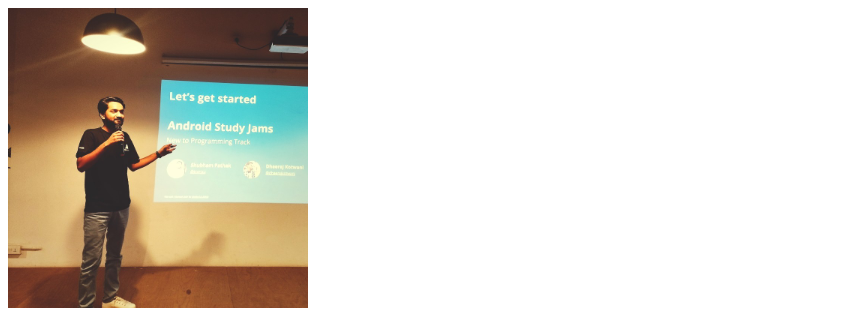
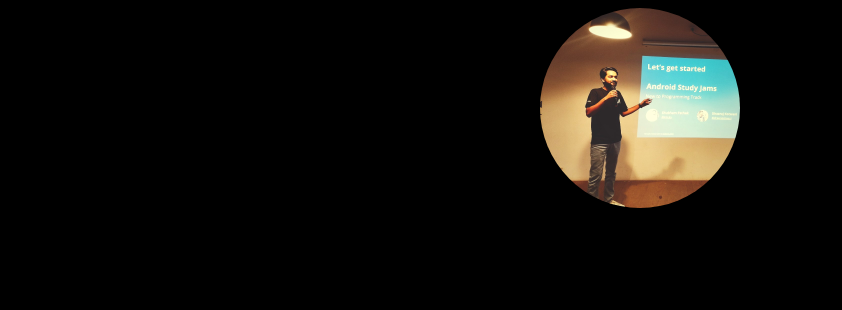
Before and after one commit to mukulamy/timeline, a plain HTML site: page index.html in a window 1280 px wide. Shown: the top 310 px of the page, without its empty margins (0-842 px from the left). Drawn offline with Linux system fonts and the light colour scheme; files whose address does not match are found by name.

Commit message:
Update index.html

```diff
--- a/index.html
+++ b/index.html
@@ -3,7 +3,7 @@
     <head>
         <title>Mukul Yadav - Social links - GDSC DAVCC Lead - AlgoZenith Lead</title>
         <base href="Images/">
-        <link rel="stylesheet" href="..index.css">
+        <link rel="stylesheet" href="../index.css">
 
 
     </head>
```
